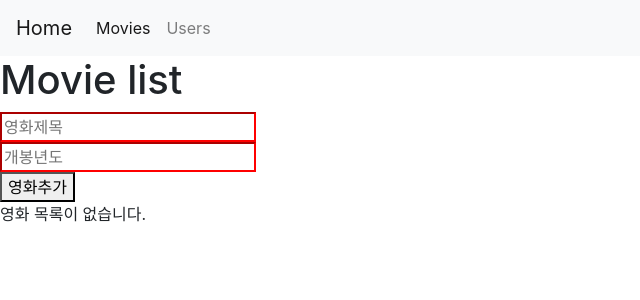
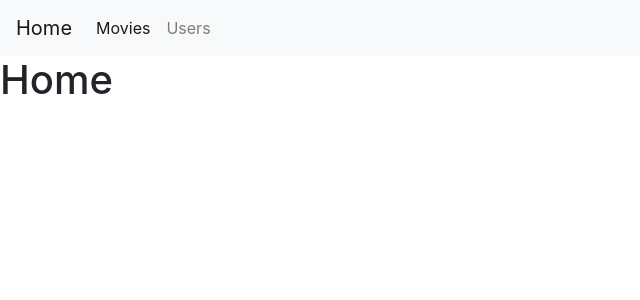
Before and after one commit to kingof7/react-beginner, a React (Create React App) app: page / in a window 1280 px wide. Shown: the top 300 px of the page, without its empty margins (0-640 px from the left). Built offline with nearby package versions, Linux system fonts and the light colour scheme.

Commit message:
20 react router 적용하기

```diff
--- a/src/App.js
+++ b/src/App.js
@@ -2,6 +2,11 @@ import React, { useEffect, useState } from 'react';
 import Movie from './components/Movie';
 import MovieForm from './components/MovieForm';
 import Navbar from './components/Navbar';
+import {
+  BrowserRouter as Router,
+  Switch,
+  Route
+} from 'react-router-dom';
 
 function App() {
   const [movies, setMovies] = useState([]);
@@ -28,12 +33,24 @@ function App() {
     ]);
   };
   return (
-    <div className="App">
-      <Navbar />
-      <h1>Movie list</h1>
-      <MovieForm addMovie={addMovie} />
-      {renderMovies}
-    </div>
+    <Router>
+      <div className="App">
+        <Navbar />
+        <Switch>
+          <Route path="/movies">
+            <h1>Movie List</h1>
+            <MovieForm addMovie={addMovie} />
+            {renderMovies}
+          </Route>
+          <Route path="/" exact>
+            <h1>Home</h1>
+          </Route>
+          <Route path="/users">
+            <h1>Users</h1>
+          </Route>
+        </Switch>
+      </div>
+    </Router>
   );
 }
 
--- a/src/components/Navbar.js
+++ b/src/components/Navbar.js
@@ -1,25 +1,24 @@
 import React from 'react';
+import { Link } from 'react-router-dom';
 
 const Navbar = () => {
     return (
-        <>
         <nav class="navbar navbar-expand-lg navbar-light bg-light">
-            <a class="navbar-brand" href="#">Home</a>
+            <Link class="navbar-brand" to="/">Home</Link>
             <button class="navbar-toggler" type="button" data-toggle="collapse" data-target="#navbarNav" aria-controls="navbarNav" aria-expanded="false" aria-label="Toggle navigation">
                 <span class="navbar-toggler-icon"></span>
             </button>
             <div class="collapse navbar-collapse" id="navbarNav">
                 <ul class="navbar-nav">
                     <li class="nav-item active">
-                        <a class="nav-link" href="#">Movies <span class="sr-only">(current)</span></a>
+                        <Link class="nav-link" to="/movies">Movies</Link>
                     </li>
                     <li class="nav-item">
-                        <a class="nav-link" href="#">Users</a>
+                        <Link class="nav-link" to="/users">Users</Link>
                     </li>
                 </ul>
             </div>
         </nav>
-        </>
     )
 }
 
```
